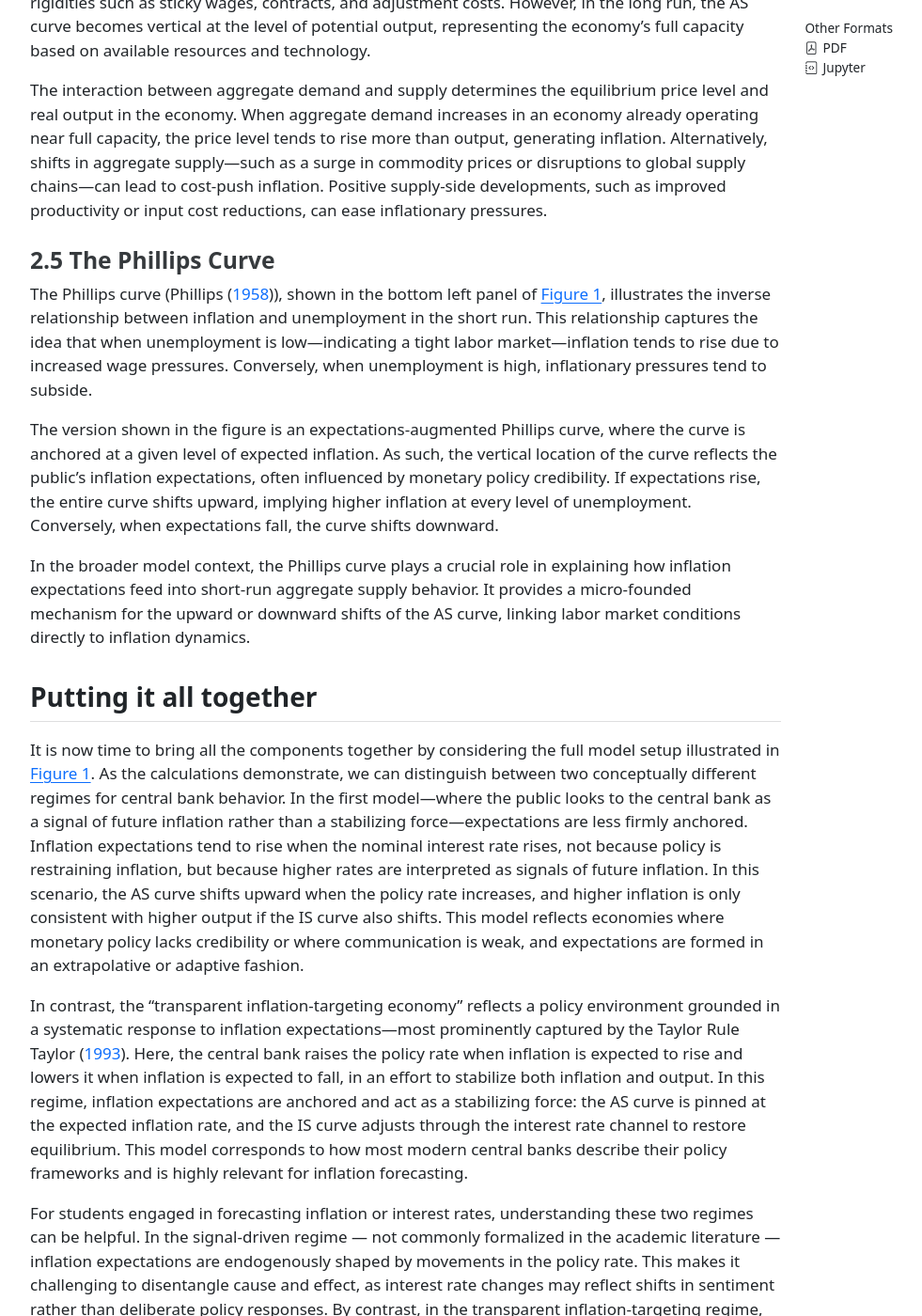
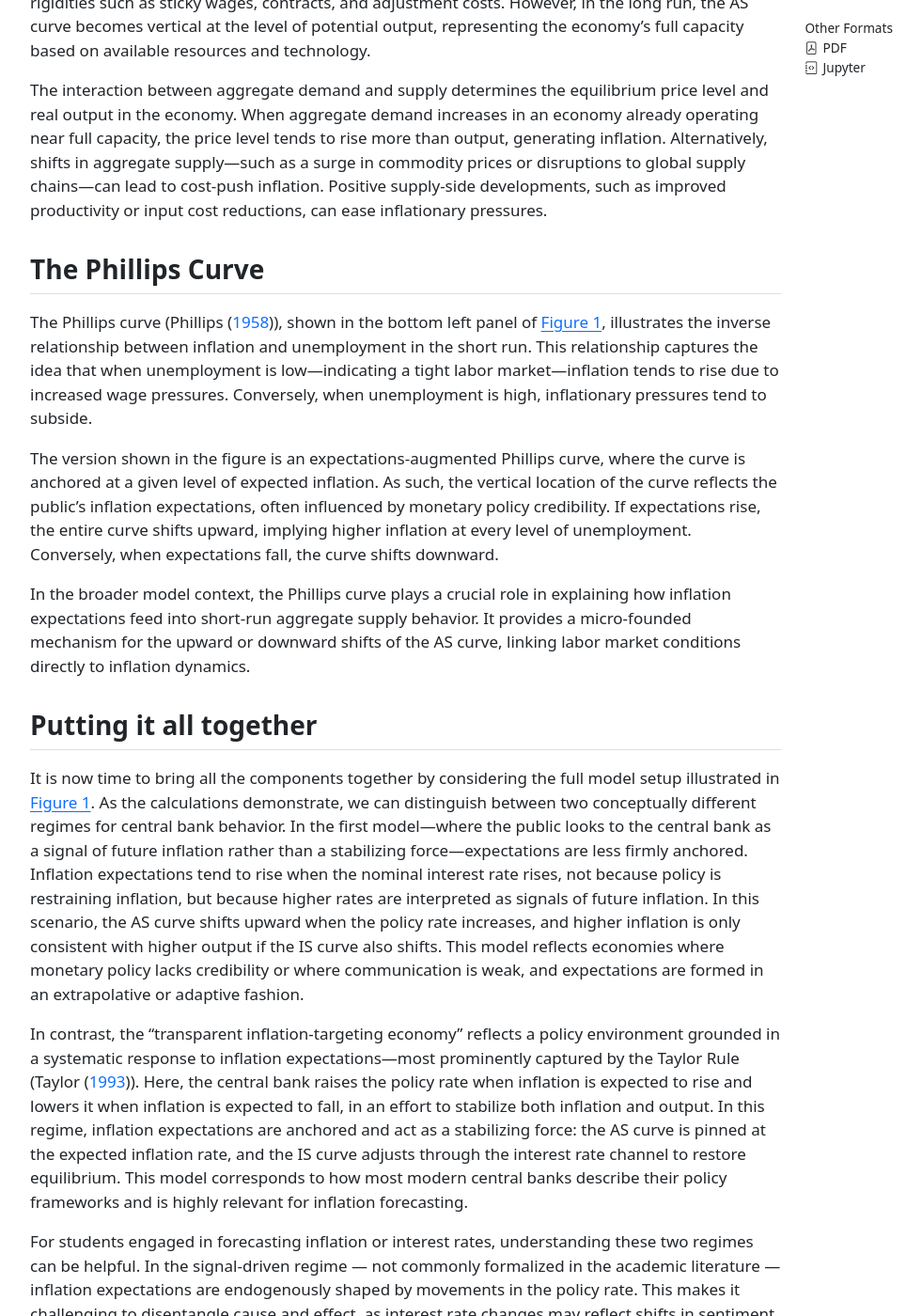
Before and after one commit to uit-sok-3022-v25/uit-sok-3022-v25.github.io, a Jekyll site: the page lectures_es/macro_inflation.html, which Jekyll copies as it is, in a window 1280 px wide and 1400 px high, scrolled down 5783 px. Shown: the whole window at 94% size, without its empty margins (136-1117 px from the left). Built offline with Jekyll 4.4.1, drawn with Linux system fonts in a browser that asks for light colours.

Commit message:
added macro assignment

```diff
--- a/lectures_es/macro_inflation.html
+++ b/lectures_es/macro_inflation.html
@@ -308,17 +308,17 @@ r \approx i - \pi
 <p>When aggregate demand increases rapidly—due to expansionary fiscal policy, accommodative monetary policy, or a surge in private sector confidence—it can outpace the economy’s productive capacity. In such cases, inflationary pressures may build as too much money chases too few goods. This situation is commonly referred to as demand-pull inflation.</p>
 <p>Aggregate supply (AS), by contrast, captures the total output that firms are willing and able to produce at different price levels. In the short run, the AS curve typically slopes upward due to price rigidities such as sticky wages, contracts, and adjustment costs. However, in the long run, the AS curve becomes vertical at the level of potential output, representing the economy’s full capacity based on available resources and technology.</p>
 <p>The interaction between aggregate demand and supply determines the equilibrium price level and real output in the economy. When aggregate demand increases in an economy already operating near full capacity, the price level tends to rise more than output, generating inflation. Alternatively, shifts in aggregate supply—such as a surge in commodity prices or disruptions to global supply chains—can lead to cost-push inflation. Positive supply-side developments, such as improved productivity or input cost reductions, can ease inflationary pressures.</p>
-<section id="the-phillips-curve" class="level3">
-<h3 class="anchored" data-anchor-id="the-phillips-curve">2.5 The Phillips Curve</h3>
+</section>
+<section id="the-phillips-curve" class="level2">
+<h2 class="anchored" data-anchor-id="the-phillips-curve">The Phillips Curve</h2>
 <p>The Phillips curve (<span class="citation" data-cites="phillips1958relation">Phillips (<a href="#ref-phillips1958relation" role="doc-biblioref">1958</a>)</span>), shown in the bottom left panel of <a href="#fig-keynes" class="quarto-xref">Figure&nbsp;1</a>, illustrates the inverse relationship between inflation and unemployment in the short run. This relationship captures the idea that when unemployment is low—indicating a tight labor market—inflation tends to rise due to increased wage pressures. Conversely, when unemployment is high, inflationary pressures tend to subside.</p>
 <p>The version shown in the figure is an expectations-augmented Phillips curve, where the curve is anchored at a given level of expected inflation. As such, the vertical location of the curve reflects the public’s inflation expectations, often influenced by monetary policy credibility. If expectations rise, the entire curve shifts upward, implying higher inflation at every level of unemployment. Conversely, when expectations fall, the curve shifts downward.</p>
 <p>In the broader model context, the Phillips curve plays a crucial role in explaining how inflation expectations feed into short-run aggregate supply behavior. It provides a micro-founded mechanism for the upward or downward shifts of the AS curve, linking labor market conditions directly to inflation dynamics.</p>
 </section>
-</section>
 <section id="putting-it-all-together" class="level2">
 <h2 class="anchored" data-anchor-id="putting-it-all-together">Putting it all together</h2>
 <p>It is now time to bring all the components together by considering the full model setup illustrated in <a href="#fig-keynes" class="quarto-xref">Figure&nbsp;1</a>. As the calculations demonstrate, we can distinguish between two conceptually different regimes for central bank behavior. In the first model—where the public looks to the central bank as a signal of future inflation rather than a stabilizing force—expectations are less firmly anchored. Inflation expectations tend to rise when the nominal interest rate rises, not because policy is restraining inflation, but because higher rates are interpreted as signals of future inflation. In this scenario, the AS curve shifts upward when the policy rate increases, and higher inflation is only consistent with higher output if the IS curve also shifts. This model reflects economies where monetary policy lacks credibility or where communication is weak, and expectations are formed in an extrapolative or adaptive fashion.</p>
-<p>In contrast, the “transparent inflation-targeting economy” reflects a policy environment grounded in a systematic response to inflation expectations—most prominently captured by the Taylor Rule <span class="citation" data-cites="taylor1993discretion">Taylor (<a href="#ref-taylor1993discretion" role="doc-biblioref">1993</a>)</span>. Here, the central bank raises the policy rate when inflation is expected to rise and lowers it when inflation is expected to fall, in an effort to stabilize both inflation and output. In this regime, inflation expectations are anchored and act as a stabilizing force: the AS curve is pinned at the expected inflation rate, and the IS curve adjusts through the interest rate channel to restore equilibrium. This model corresponds to how most modern central banks describe their policy frameworks and is highly relevant for inflation forecasting.</p>
+<p>In contrast, the “transparent inflation-targeting economy” reflects a policy environment grounded in a systematic response to inflation expectations—most prominently captured by the Taylor Rule (<span class="citation" data-cites="taylor1993discretion">Taylor (<a href="#ref-taylor1993discretion" role="doc-biblioref">1993</a>)</span>). Here, the central bank raises the policy rate when inflation is expected to rise and lowers it when inflation is expected to fall, in an effort to stabilize both inflation and output. In this regime, inflation expectations are anchored and act as a stabilizing force: the AS curve is pinned at the expected inflation rate, and the IS curve adjusts through the interest rate channel to restore equilibrium. This model corresponds to how most modern central banks describe their policy frameworks and is highly relevant for inflation forecasting.</p>
 <p>For students engaged in forecasting inflation or interest rates, understanding these two regimes can be helpful. In the signal-driven regime — not commonly formalized in the academic literature — inflation expectations are endogenously shaped by movements in the policy rate. This makes it challenging to disentangle cause and effect, as interest rate changes may reflect shifts in sentiment rather than deliberate policy responses. By contrast, in the transparent inflation-targeting regime, interest rates operate as a systematic reaction function to deviations in inflation and output from their targets. This structure makes policy rates more predictable based on observable macroeconomic data and policy rules, such as the Taylor rule. Identifying which regime best characterizes the economy under study is therefore a critical judgment, as it shapes both model choice and the interpretation of forecasts.</p>
 </section>
 </section>
--- a/lectures_es/macro_inflation.qmd
+++ b/lectures_es/macro_inflation.qmd
@@ -185,7 +185,7 @@ Aggregate supply (AS), by contrast, captures the total output that firms are wil
 
 The interaction between aggregate demand and supply determines the equilibrium price level and real output in the economy. When aggregate demand increases in an economy already operating near full capacity, the price level tends to rise more than output, generating inflation. Alternatively, shifts in aggregate supply—such as a surge in commodity prices or disruptions to global supply chains—can lead to cost-push inflation. Positive supply-side developments, such as improved productivity or input cost reductions, can ease inflationary pressures.
 
-### 2.5 The Phillips Curve
+## The Phillips Curve
 
 The Phillips curve (@phillips1958relation), shown in the bottom left panel of @fig-keynes, illustrates the inverse relationship between inflation and unemployment in the short run. This relationship captures the idea that when unemployment is low—indicating a tight labor market—inflation tends to rise due to increased wage pressures. Conversely, when unemployment is high, inflationary pressures tend to subside.
 
```
Also changed, not shown: lectures_es/case/figures/scatter_wb.png, lectures_es/case/output/pred_nor.png, 3 other files.
